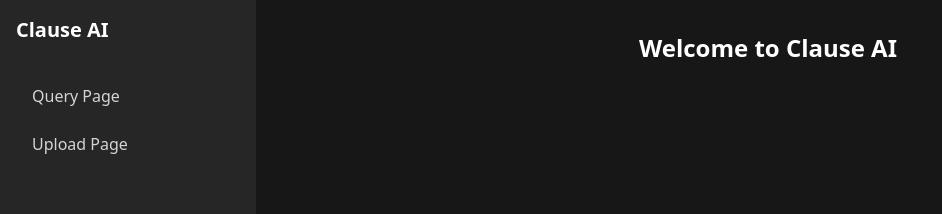
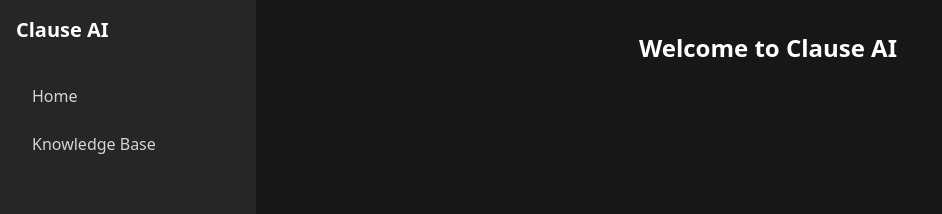
Before and after one commit to Ferriccc/clause-ai-bajaj-hackerx, a Next.js app: page /home in a window 1280 px wide. Shown: the top 214 px of the page, without its empty margins (0-942 px from the left). Built offline with nearby package versions, Linux system fonts and the light colour scheme.

Commit message:
rename tabs

```diff
--- a/app/home/layout.tsx
+++ b/app/home/layout.tsx
@@ -7,8 +7,8 @@
     const pathname = usePathname();
 
     const links = [
-        { href: "/home/query", label: "Query Page" },
-        { href: "/home/upload", label: "Upload Page" },
+        { href: "/home/query", label: "Home" },
+        { href: "/home/upload", label: "Knowledge Base" },
     ];
 
     return (
```
